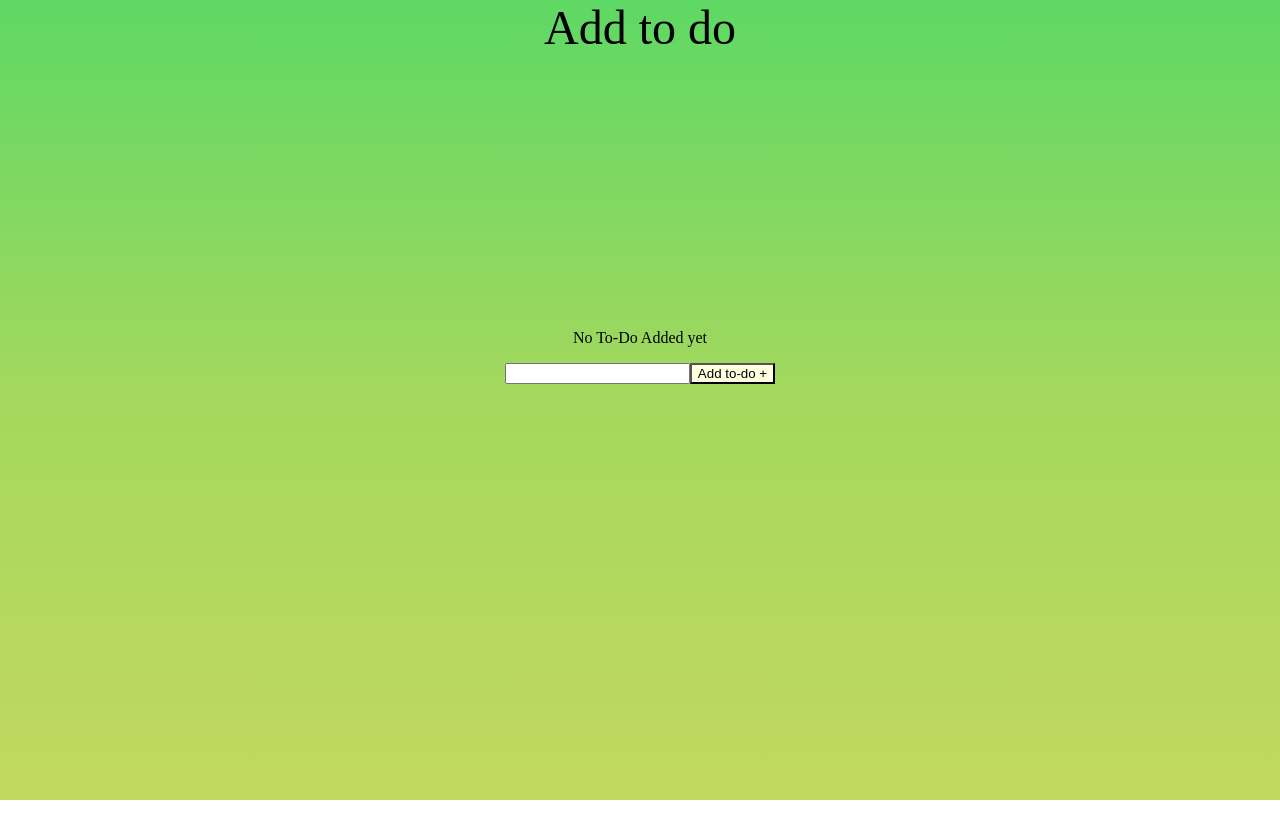
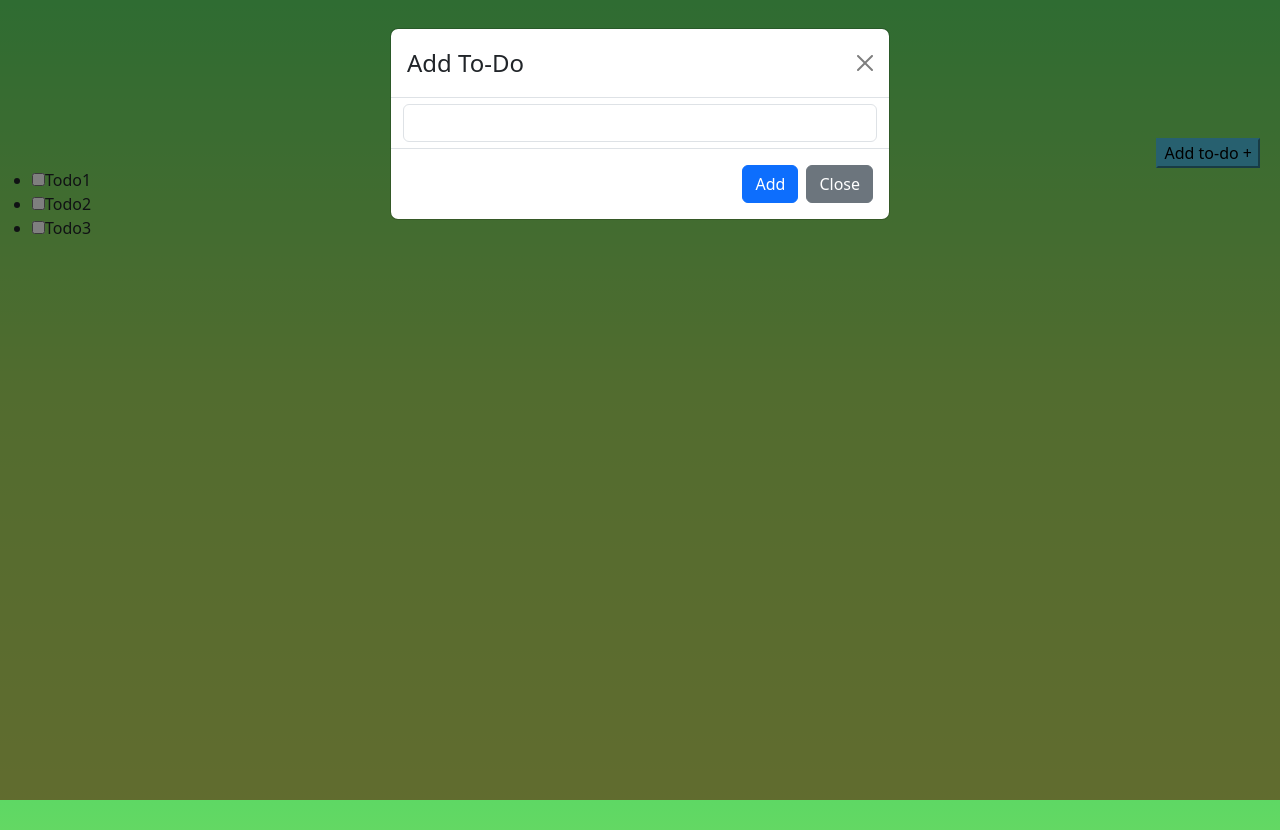
Before and after one commit to y2000-g/todo-react-app, a React (Create React App) app: page / in a window 1280 px wide. Both pictures are taken after a click on the button "Add to-do +". Before the commit the page ends 800 px from the top, so only its background shows below. Built offline with nearby package versions, Linux system fonts and the light colour scheme.

Commit message:
Completed Add to-do functionality with Dialogue box and form validaion

```diff
--- a/package.json
+++ b/package.json
@@ -7,7 +7,9 @@
     "@testing-library/jest-dom": "^6.6.3",
     "@testing-library/react": "^16.3.0",
     "@testing-library/user-event": "^13.5.0",
+    "bootstrap": "^5.3.7",
     "react": "^19.1.0",
+    "react-bootstrap": "^2.10.10",
     "react-dom": "^19.1.0",
     "react-scripts": "5.0.1",
     "web-vitals": "^2.1.4"
--- a/src/App.css
+++ b/src/App.css
@@ -1,8 +1,6 @@
 body
 {
   background: linear-gradient(#5ED864, #a5d85eff, #c2d85eff);
-  text-align:center;
-
 }
 html, body {
   height: 100%;
@@ -11,10 +9,22 @@ html, body {
 }
 #AddTodoButton
 {
-  background-color: lightyellow;
+  background-color: rgb(79, 193, 222);
   margin-top: 0%;
+  border-color: rgb(79, 193, 222);
 }
 #headingTodo
 {
   font-size: 300%;
+  text-align: center;
+  display: block;
+  font-size : 40px;
+  font-weight: 500;
+  margin-top: 30px;
 }
+#modalBody
+{
+  display: block;
+  width: 100%;
+  padding: .375rem .75rem;
+}
--- a/src/App.js
+++ b/src/App.js
@@ -1,34 +1,98 @@
 import React from "react";
 import './App.css'
-// import './index.css'
+import { Button, Modal } from "react-bootstrap";
+import 'bootstrap/dist/css/bootstrap.min.css';
 class App extends React.Component {
 
-  todoArray =
-  [
-    "TODO1",
-    "TODO2",
-    "TODO3"
-  ]
+  state =
+  {
+    showModal : false,
+    todoArray :
+      [
+        "Todo1",
+        "Todo2",
+        "Todo3"
+      ]
+  }
+
+  handleShow = () =>
+    {
+      console.log("HandleShow")
+      this.setState({ ...this.state, showModal: true })
+      console.log(this.state)
+    };
+  handleClose = () =>
+    {
+      console.log("Handle Close");
+      this.setState({ ...this.state, showModal: false })
+    };
+
   addTodo()
   {
     console.log("Add to-do is called")
     let todoText = document.getElementById("addTodo").value
     console.log("TodoText: ", todoText)
-    this.todoArray.push(todoText)
-    console.log("TODO Array: ", this.todoArray)
-
+    todoText = todoText.trim();
+    if(todoText === "")
+    {
+      alert("To-do text can't be blank")
+      return;
+    }
+    else
+    {
+      this.state.todoArray.push(todoText)
+    }
+    // this.state.todoArray.push(todoText)
+    console.log("TODO Array: ", this.state.todoArray)
+    for(let index=1; index<this.state.todoArray.length; index++)
+    {
+      let todolistShow = document.getElementById("todoList").value
+      console.log("ToDOLIST SHOW: ", todolistShow)
+      this.todolistShow = this.state.todoArray[index];
+    }
+    this.handleClose()
   }
 
 render()
 {
   return (
     <div>
-      <label id='headingTodo'>Add to do</label><br/><br/>
-      <p style={{marginTop: "20%"}}>No To-Do Added yet</p>
-      <input type='text' id='addTodo'/>
-      <button id='AddTodoButton' onClick={()=>{this.addTodo()}}>Add to-do +</button>
-      <ol id='todoList'>
-      </ol>
+      <label id='headingTodo' >Add to do</label><br/><br/>
+      {
+      this.state.todoArray.length > 0 ?
+      (<div style={{textAlign:'right', marginRight: '20px'}}>
+        <button id='AddTodoButton' onClick={()=>{this.handleShow()}}>Add to-do +</button>
+      </div>) :
+      (<div style={{textAlign:'center'}}>
+        <p style={{marginTop: "20%"}}>No To-Do Added yet</p>
+        <button id='AddTodoButton' onClick={()=>{this.handleShow()}}>Add to-do +</button>
+      </div>)
+      }
+
+      <ul id='todoList'>
+        {this.state.todoArray.map((todo)=>
+        {
+          return <li><input type="checkbox"/>{todo}</li>
+        })}
+      </ul>
+
+      {/* Modal Component */}
+      <Modal show={this.state.showModal} onHide={this.handleClose}>
+        <Modal.Header closeButton>
+          <Modal.Title>Add To-Do</Modal.Title>
+        </Modal.Header>
+        <Modal.Body id='modalBody'>
+          <input className="form-control" type='text' id='addTodo'/>
+        </Modal.Body>
+        <Modal.Footer>
+          <Button variant="primary" onClick={()=>{this.addTodo()}}>
+            Add
+          </Button>
+          <Button variant="secondary" onClick={this.handleClose}>
+            Close
+          </Button>
+        </Modal.Footer>
+      </Modal>
     </div>
   );
 }
```
Also changed, not shown: 1 other file (tests, documents, lock files or other folders).
